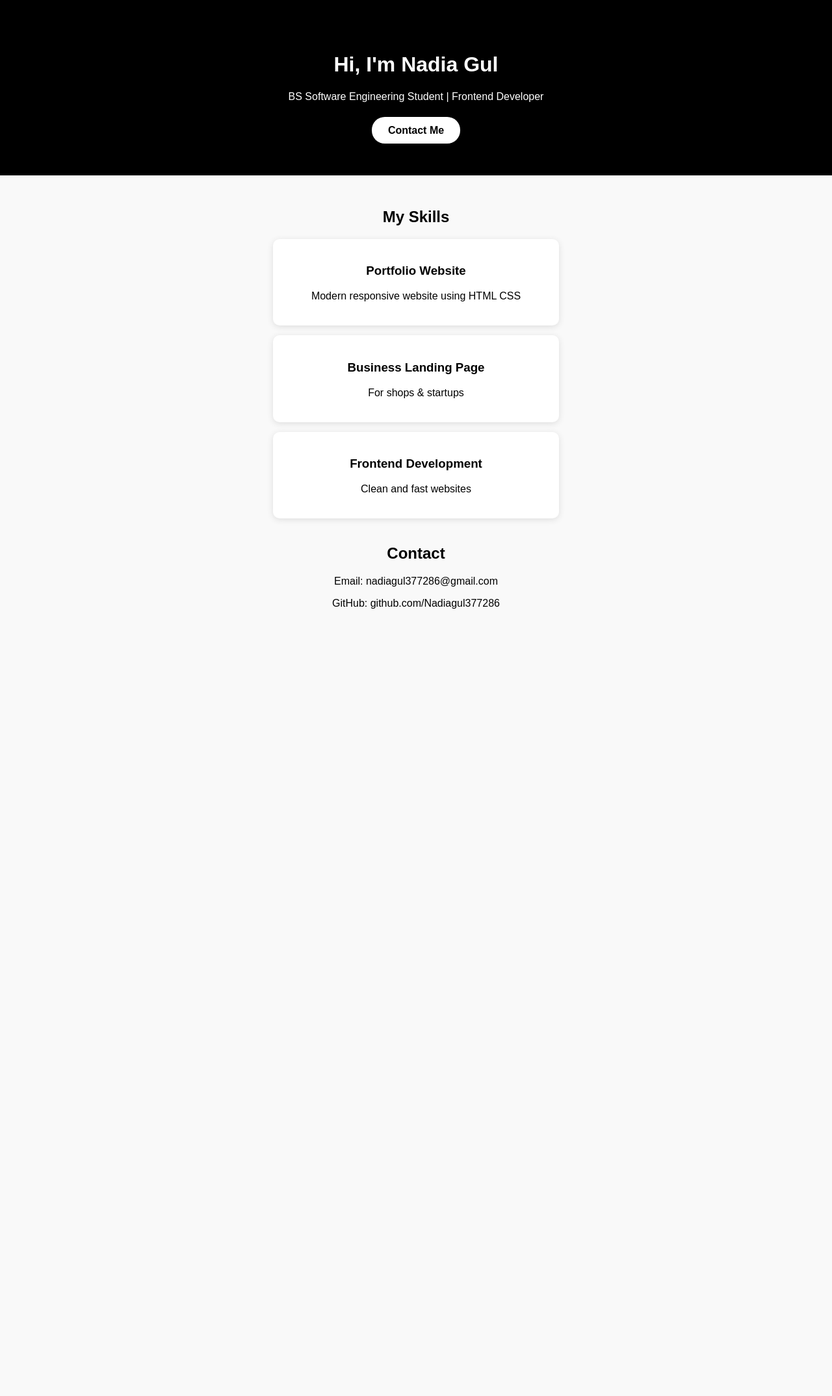
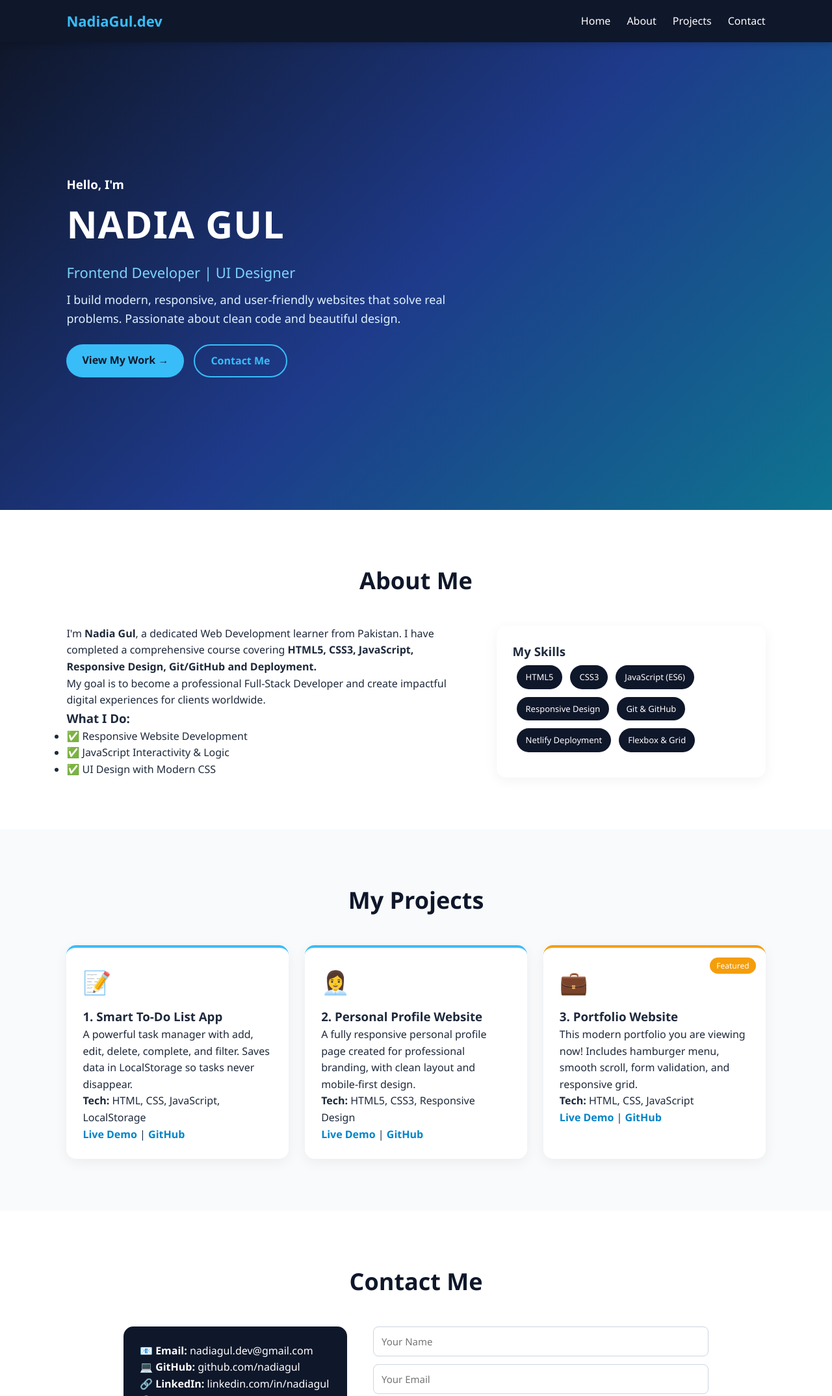
Before and after one commit to Nadiagul377286/portfolio, a plain HTML site: page index.html in a window 1280 px wide. Shown: the top 2149 px of the page at 65% size. Before the commit the page ends 984 px from the top, so only its background shows below. Drawn offline with Linux system fonts and the light colour scheme.

Commit message:
Add files via upload

```diff
--- a/index.html
+++ b/index.html
@@ -1,29 +1,105 @@
 <!DOCTYPE html>
-<html>
+<html lang="en">
 <head>
-<meta name="viewport" content="width=device-width, initial-scale=1.0">
-<title>Nadia Gul - Developer</title>
-<style>
-body{font-family:Arial;margin:0;background:#f9f9f9;text-align:center}
-header{background:black;color:white;padding:60px 20px}
-.btn{background:white;color:black;padding:12px 25px;text-decoration:none;border-radius:20px;font-weight:bold}
-.card{background:white;padding:20px;margin:15px;border-radius:10px;box-shadow:0 2px 10px #ddd;max-width:400px;margin-left:auto;margin-right:auto}
-</style>
+    <meta charset="UTF-8">
+    <meta name="viewport" content="width=device-width, initial-scale=1.0">
+    <title>Nadia Gul - Web Developer Portfolio</title>
+    <link rel="stylesheet" href="style.css">
 </head>
 <body>
-<header>
-<h1>Hi, I'm Nadia Gul</h1>
-<p>BS Software Engineering Student | Frontend Developer</p><br>
-<a class="btn" href="#">Contact Me</a>
-</header>
-<section style="padding:30px">
-<h2>My Skills</h2>
-<div class="card"><h3>Portfolio Website</h3><p>Modern responsive website using HTML CSS</p></div>
-<div class="card"><h3>Business Landing Page</h3><p>For shops & startups</p></div>
-<div class="card"><h3>Frontend Development</h3><p>Clean and fast websites</p></div>
-<h2 style="margin-top:40px">Contact</h2>
-<p>Email: nadiagul377286@gmail.com</p>
-<p>GitHub: github.com/Nadiagul377286</p>
-</section>
+    <nav>
+        <div class="logo">NadiaGul.dev</div>
+        <ul class="nav-links" id="navLinks">
+            <li><a href="#home">Home</a></li>
+            <li><a href="#about">About</a></li>
+            <li><a href="#projects">Projects</a></li>
+            <li><a href="#contact">Contact</a></li>
+        </ul>
+        <div class="hamburger" onclick="toggleMenu()">☰</div>
+    </nav>
+
+    <section id="home" class="hero">
+        <div class="hero-content">
+            <h3>Hello, I'm</h3>
+            <h1>NADIA GUL</h1>
+            <h2>Frontend Developer | UI Designer</h2>
+            <p>I build modern, responsive, and user-friendly websites that solve real problems. Passionate about clean code and beautiful design.</p>
+            <div class="hero-btns">
+                <a href="#projects" class="btn">View My Work →</a>
+                <a href="#contact" class="btn-outline">Contact Me</a>
+            </div>
+        </div>
+    </section>
+
+    <section id="about" class="section">
+        <h2 class="section-title">About Me</h2>
+        <div class="about-grid">
+            <div class="about-text">
+                <p>I'm <b>Nadia Gul</b>, a dedicated Web Development learner from Pakistan. I have completed a comprehensive course covering <b>HTML5, CSS3, JavaScript, Responsive Design, Git/GitHub and Deployment.</b></p>
+                <p>My goal is to become a professional Full-Stack Developer and create impactful digital experiences for clients worldwide.</p>
+                <h3>What I Do:</h3>
+                <ul>
+                    <li>✅ Responsive Website Development</li>
+                    <li>✅ JavaScript Interactivity & Logic</li>
+                    <li>✅ UI Design with Modern CSS</li>
+                </ul>
+            </div>
+            <div class="skills-box">
+                <h3>My Skills</h3>
+                <div class="skills">
+                    <span>HTML5</span><span>CSS3</span><span>JavaScript (ES6)</span><span>Responsive Design</span><span>Git & GitHub</span><span>Netlify Deployment</span><span>Flexbox & Grid</span>
+                </div>
+            </div>
+        </div>
+    </section>
+
+    <section id="projects" class="section gray-bg">
+        <h2 class="section-title">My Projects</h2>
+        <div class="projects-grid">
+            <div class="project-card">
+                <div class="project-icon">📝</div>
+                <h3>1. Smart To-Do List App</h3>
+                <p>A powerful task manager with add, edit, delete, complete, and filter. Saves data in LocalStorage so tasks never disappear.</p>
+                <p><b>Tech:</b> HTML, CSS, JavaScript, LocalStorage</p>
+                <div class="project-links"><a href="#">Live Demo</a> | <a href="#">GitHub</a></div>
+            </div>
+            <div class="project-card">
+                <div class="project-icon">👩‍💼</div>
+                <h3>2. Personal Profile Website</h3>
+                <p>A fully responsive personal profile page created for professional branding, with clean layout and mobile-first design.</p>
+                <p><b>Tech:</b> HTML5, CSS3, Responsive Design</p>
+                <div class="project-links"><a href="#">Live Demo</a> | <a href="#">GitHub</a></div>
+            </div>
+            <div class="project-card featured">
+                <div class="badge">Featured</div>
+                <div class="project-icon">💼</div>
+                <h3>3. Portfolio Website</h3>
+                <p>This modern portfolio you are viewing now! Includes hamburger menu, smooth scroll, form validation, and responsive grid.</p>
+                <p><b>Tech:</b> HTML, CSS, JavaScript</p>
+                <div class="project-links"><a href="#">Live Demo</a> | <a href="#">GitHub</a></div>
+            </div>
+        </div>
+    </section>
+
+    <section id="contact" class="section">
+        <h2 class="section-title">Contact Me</h2>
+        <div class="contact-wrapper">
+            <div class="contact-info">
+                <p>📧 <b>Email:</b> nadiagul.dev@gmail.com</p>
+                <p>💻 <b>GitHub:</b> github.com/nadiagul</p>
+                <p>🔗 <b>LinkedIn:</b> linkedin.com/in/nadiagul</p>
+                <p>📍 Peshawar, Pakistan</p>
+            </div>
+            <form onsubmit="submitForm(event)" class="contact-form">
+                <input type="text" placeholder="Your Name" required>
+                <input type="email" placeholder="Your Email" required>
+                <textarea placeholder="Your Message" rows="4" required></textarea>
+                <button type="submit" class="btn">Send Message</button>
+            </form>
+        </div>
+    </section>
+
+    <footer>© 2026 Nadia Gul | Crafted with ❤️ using HTML, CSS, JS</footer>
+    <script src="script.js"></script>
 </body>
 </html>
--- /dev/null
+++ b/script.js
@@ -0,0 +1,14 @@
+function toggleMenu(){
+  document.getElementById('navLinks').classList.toggle('active');
+}
+function submitForm(e){
+  e.preventDefault();
+  alert('Thank you Nadia! Your message has been sent successfully. I will reply soon!');
+  e.target.reset();
+}
+// Close menu when clicking link
+document.querySelectorAll('.nav-links a').forEach(link => {
+  link.addEventListener('click', () => {
+    document.getElementById('navLinks').classList.remove('active');
+  });
+});
--- /dev/null
+++ b/style.css
@@ -0,0 +1,44 @@
+* { margin:0; padding:0; box-sizing:border-box; font-family: 'Segoe UI', Arial, sans-serif; }
+html { scroll-behavior: smooth; }
+body { line-height:1.6; color:#1e293b; }
+nav { display:flex; justify-content:space-between; align-items:center; padding:15px 8%; background:#0f172a; color:#fff; position:sticky; top:0; z-index:100; box-shadow:0 2px 10px rgba(0,0,0,0.2); }
+.logo { font-weight:bold; font-size:22px; color:#38bdf8; }
+.nav-links { display:flex; list-style:none; }
+.nav-links li { margin-left:25px; }
+.nav-links a { color:#fff; text-decoration:none; transition:0.3s; }
+.nav-links a:hover { color:#38bdf8; }
+.hamburger { display:none; cursor:pointer; font-size:24px; }
+.hero { min-height:90vh; background:linear-gradient(135deg,#0f172a 0%,#1e3a8a 50%,#0e7490 100%); color:#fff; display:flex; align-items:center; padding:0 8%; }
+.hero h1 { font-size:58px; letter-spacing:1px; }
+.hero h2 { font-weight:400; color:#7dd3fc; margin:10px 0; font-size:22px; }
+.hero p { max-width:600px; color:#e0f2fe; margin-top:10px; font-size:18px; }
+.hero-btns { margin-top:25px; display:flex; gap:15px; }
+.btn { display:inline-block; padding:12px 24px; background:#38bdf8; color:#0f172a; text-decoration:none; border-radius:30px; font-weight:bold; border:none; cursor:pointer; transition:0.3s; }
+.btn:hover { background:#fff; transform:translateY(-2px); }
+.btn-outline { display:inline-block; padding:11px 24px; border:2px solid #38bdf8; color:#38bdf8; text-decoration:none; border-radius:30px; font-weight:bold; transition:0.3s; }
+.btn-outline:hover { background:#38bdf8; color:#0f172a; }
+.section { padding:80px 8%; }
+.section-title { text-align:center; font-size:36px; margin-bottom:40px; color:#0f172a; }
+.gray-bg { background:#f8fafc; }
+.about-grid { display:grid; grid-template-columns:1.5fr 1fr; gap:40px; max-width:1100px; margin:auto; }
+.skills-box { background:#fff; padding:25px; border-radius:15px; box-shadow:0 5px 20px rgba(0,0,0,0.05); }
+.skills span { display:inline-block; background:#0f172a; color:#fff; padding:8px 14px; border-radius:20px; margin:6px; font-size:13px; }
+.projects-grid { display:grid; grid-template-columns:repeat(auto-fit,minmax(280px,1fr)); gap:25px; max-width:1100px; margin:auto; }
+.project-card { background:#fff; padding:25px; border-radius:15px; box-shadow:0 5px 20px rgba(0,0,0,0.06); position:relative; transition:0.3s; border-top:4px solid #38bdf8; }
+.project-card:hover { transform:translateY(-8px); box-shadow:0 15px 30px rgba(0,0,0,0.1); }
+.project-card.featured { border-top:4px solid #f59e0b; }
+.badge { position:absolute; top:15px; right:15px; background:#f59e0b; color:#fff; padding:3px 10px; border-radius:20px; font-size:12px; }
+.project-icon { font-size:35px; margin-bottom:10px; }
+.project-card a { color:#0284c7; font-weight:bold; text-decoration:none; }
+.contact-wrapper { display:grid; grid-template-columns:1fr 1.5fr; gap:40px; max-width:900px; margin:auto; }
+.contact-info { background:#0f172a; color:#fff; padding:25px; border-radius:15px; }
+.contact-form { display:flex; flex-direction:column; gap:12px; }
+.contact-form input, .contact-form textarea { padding:12px; border:1px solid #cbd5e1; border-radius:8px; font-size:15px; }
+footer { text-align:center; padding:20px; background:#0f172a; color:#94a3b8; }
+@media(max-width:768px){
+  .nav-links { display:none; flex-direction:column; position:absolute; top:60px; right:0; background:#0f172a; width:100%; padding:20px; }
+  .nav-links.active { display:flex; }
+  .hamburger { display:block; }
+  .hero h1 { font-size:36px; }
+  .about-grid, .contact-wrapper { grid-template-columns:1fr; }
+}
```
